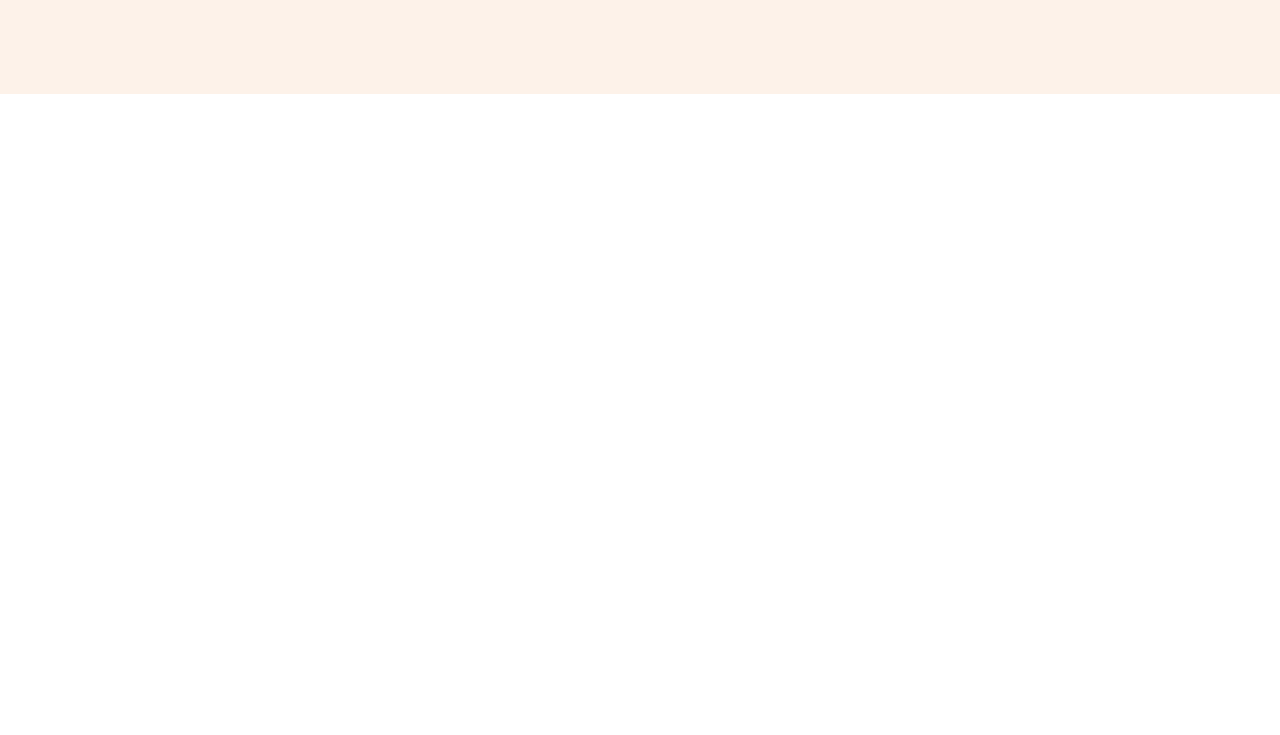
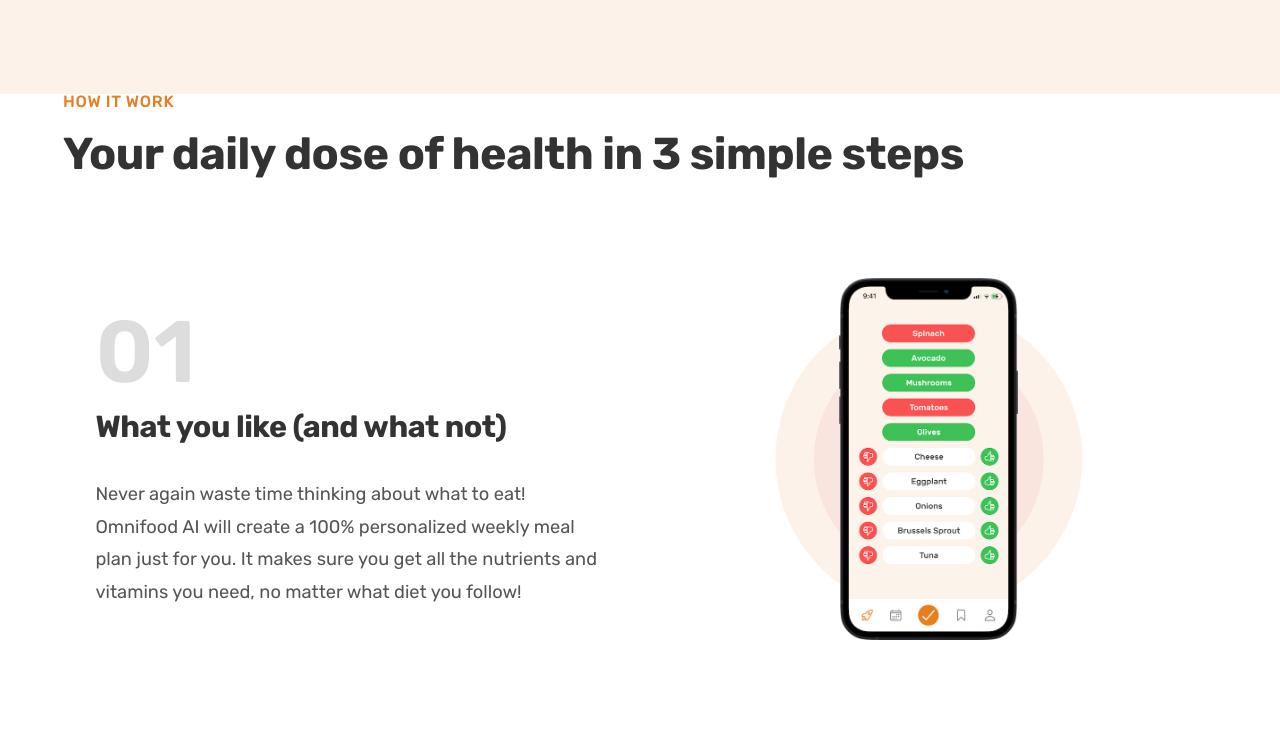
Before and after one commit to ZK24680/ominifood, a plain HTML site: page index.html in a window 1280 px wide. Shown: the part 763-1498 px from the top of the page. Before the commit the page ends 857 px from the top, so only its background shows below. Drawn offline with Linux system fonts and the light colour scheme.

Commit message:
how it work section update

```diff
--- a/css/style.css
+++ b/css/style.css
@@ -67,13 +67,68 @@
 /* ******************************************* */
  /* --- General Component */
 /* *********************************************** */
-.heading-primary{
+.container{
+    max-width: 120rem;
+    margin: 0 auto;
+    padding:0 3.2rem;
+}
+.grid{
+    display: grid;
+    row-gap: 9.6rem;
+    column-gap:6.4rem ;
+}
+
+.grid--2--cols{
+    grid-template-columns: repeat(2,1fr);
+}
+
+.grid--3--cols{
+    grid-template-columns: repeat(3,1fr);
+}
+
+.grid--4--cols{
+    grid-template-columns: repeat(4,1fr);
+}
+
+.grid--center--v{
+    align-items: center;
+}
+
+
+.heading-primary,
+.heading-secondary,
+.heading-tertiary{
     color: #333;
     font-size: 5.2rem;
     font-weight: 700;
-    line-height: 1.1;
     letter-spacing: -0.5px;
     margin-bottom: 3.2rem;
+}
+.heading-primary{
+    font-size: 5.2rem;
+    line-height: 1.1;
+
+}
+.heading-secondary{
+    font-size: 4.4rem;
+    line-height: 1.2;
+    margin-bottom: 9.6rem;
+}
+
+.heading-tertiary{
+    font-size: 3rem;
+    line-height: 1.2;
+    margin-bottom: 3.2rem;
+}
+
+.sub-heading{
+    color: #e67e22;
+    font-size: 1.6rem;
+    font-weight: 500;
+    display: block;
+    text-transform: uppercase;
+    margin-bottom: 1.6rem;
+    letter-spacing: 0.75px;
 }
 
 .btn:link,
@@ -252,3 +307,61 @@
     font-weight: 700;
 }
 /* End Hero Section */
+
+/* ******************************************* */
+ /* ---  How it work Section */
+/* *********************************************** */
+.step-number{
+    font-size: 8.6rem;
+    font-weight: 600;
+    color: #ddd;
+    margin-bottom: 1.2rem;
+}
+
+.step-description{
+    font-size: 1.8rem;
+    line-height: 1.8;
+
+}
+
+.step-img-box{
+    display: flex;
+    justify-content: center;
+    align-items: center ;
+    position: relative;
+}
+
+.step-img-box::before,
+.step-img-box::after{
+    content: '';
+    display: block;
+
+    /* height: 100px; */
+    background-color: #fdf2e9;
+
+    border-radius: 50%;
+
+
+    position: absolute;
+    top: 50%;
+    left: 50%;
+    transform: translate(-50%,-50%);
+
+}
+
+.step-img-box::before{
+    width: 60%;
+    padding-bottom:60% ;
+    z-index: -1;
+}
+.step-img-box::after{
+    width: 45%;
+    padding-bottom:45% ;
+    background-color: #fae5de;
+    z-index: -1;
+}
+
+
+.step-img{
+    width: 35%;
+}
--- a/index.html
+++ b/index.html
@@ -59,6 +59,58 @@
         </section>
         <!-- End Hero Section -->
 
+
+        <!-- Start Section How  -->
+        <section class="section-how">
+            <div class="container">
+                <span class="sub-heading">How It Work</span>
+                <h2 class="heading-secondary">Your daily dose of health in 3 simple steps</h2>
+
+
+
+                <div class="container grid grid--2--cols grid--center--v">
+
+
+                     <!-- Step One -->
+                    <div class="step-text-box">
+                        <p class="step-number">01</p>
+                        <h3 class="heading-tertiary">What you like (and what not)</h3>
+                        <p class="step-description">Never again waste time thinking about what to eat! Omnifood AI will create a 100% personalized weekly meal plan just for you. It makes sure you get all the nutrients and vitamins you need, no matter what diet you follow!</p>
+                    </div>
+                    <div class="step-img-box">
+                        <img src="./img/app/app-screen-1.png" class="step-img" alt="iphone app preference selection screen">
+                    </div>
+
+                    <!-- Step Two -->
+                    <div class="step-img-box">
+                        <img src="./img/app/app-screen-2.png" class="step-img" alt="iphone app preference selection screen">
+                    </div>
+
+                    <div class="step-text-box">
+                        <p class="step-number">02</p>
+                        <h3 class="heading-tertiary">Approve your weekly meal plan</h3>
+                        <p class="step-description">Once per week, approve the meal plan generated for you by Omnifood AI. You can change ingredients, swap entire meals, or even add your own recipes.</p>
+                    </div>
+
+                    <!-- Step Three -->
+                    <div class="step-text-box">
+                        <p class="step-number">03</p>
+                        <h3 class="heading-tertiary">Receive meals at convenient time</h3>
+                        <p class="step-description">Best chefs in town will cook your selected meal every day, and we will deliver it to your door whenever works best for you. You can change delivery schedule and address daily!</p>
+                    </div>
+
+                    <div class="step-img-box">
+                        <img src="./img/app/app-screen-3.png" class="step-img" alt="iphone app preference selection screen">
+                    </div>
+                </div>
+
+
+
+
+            </div>
+        </section>
+        <!-- End Section How  -->
+
     </main>
 </body>
 </html>
```
